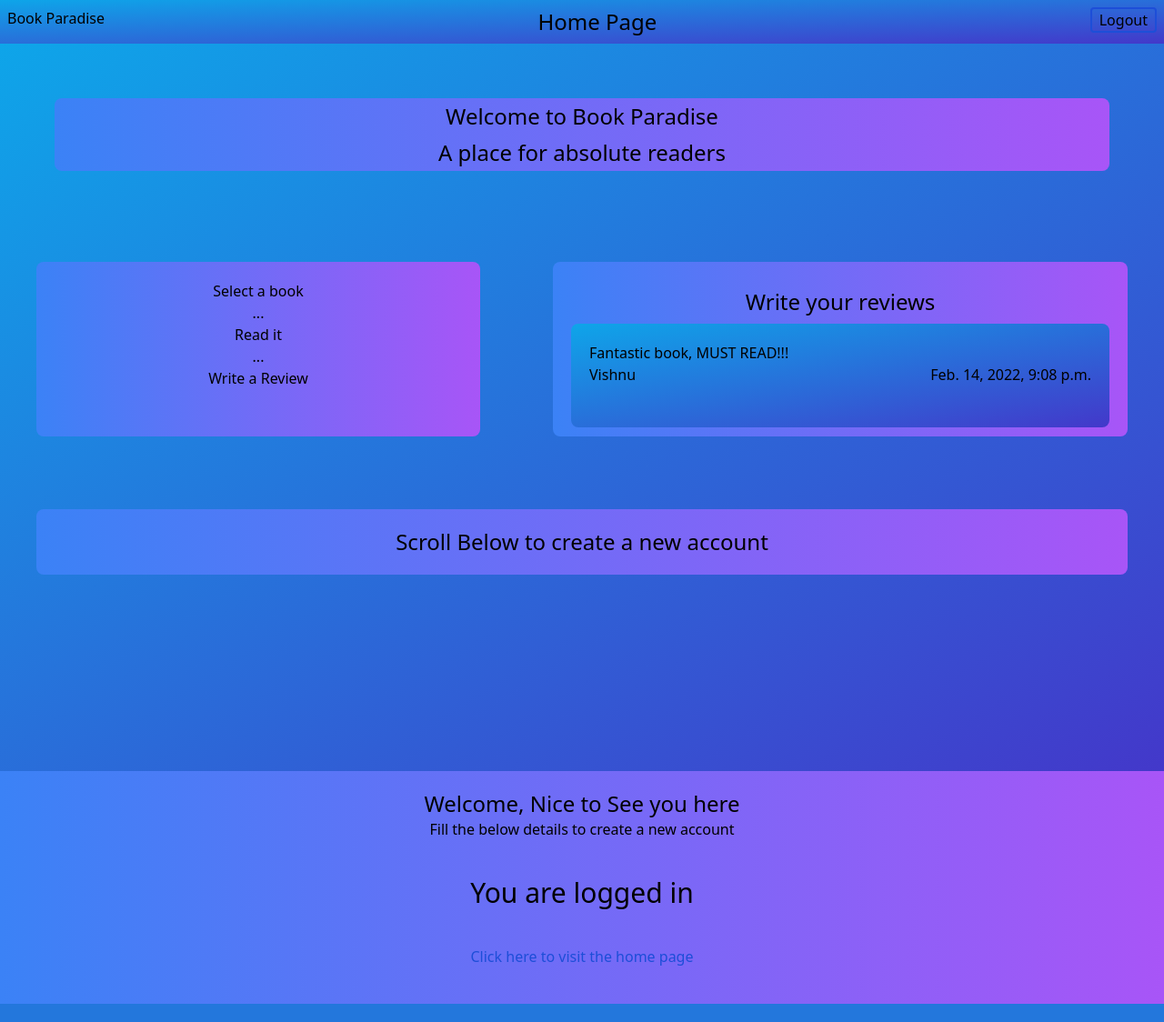
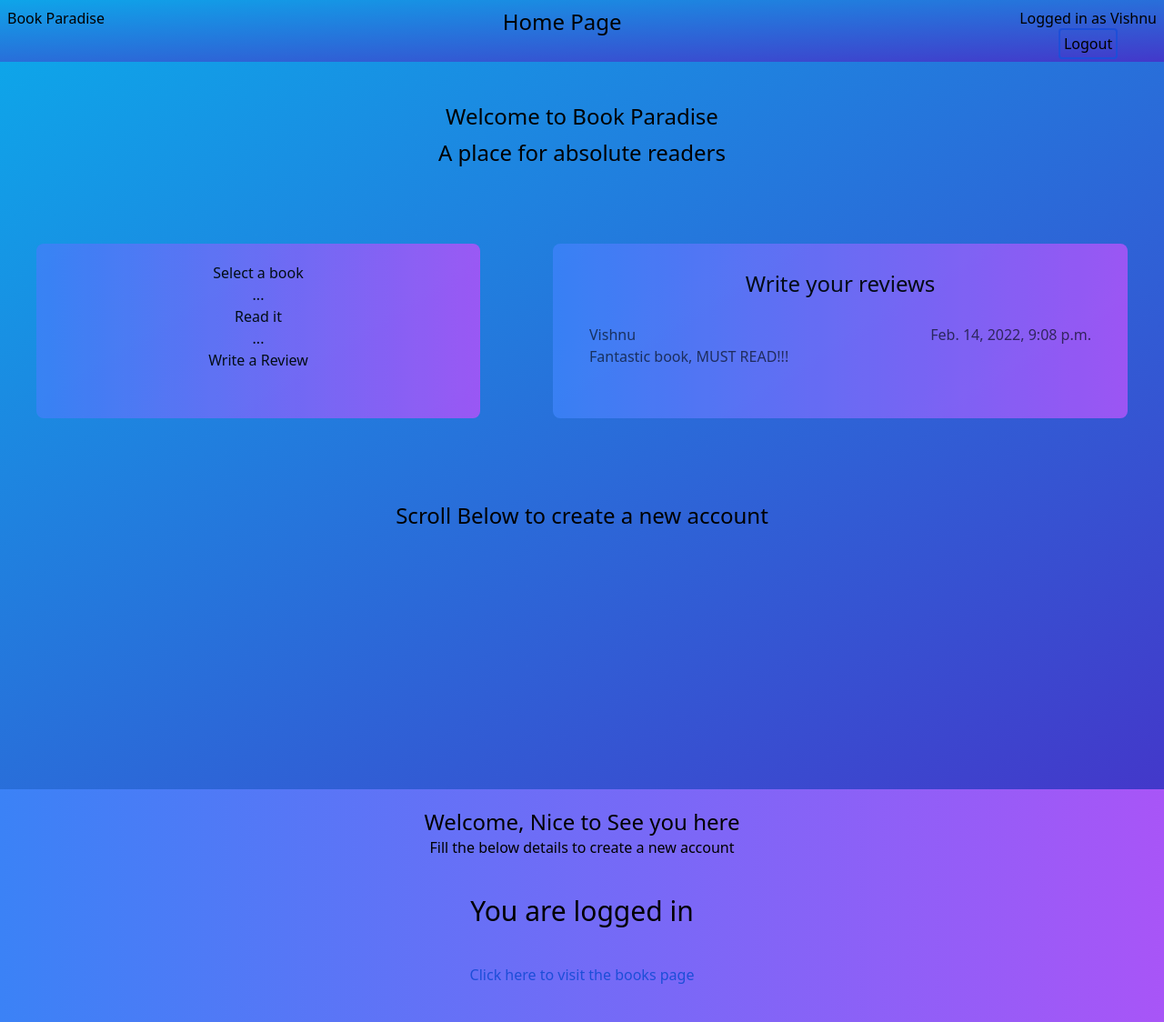
Before and after one commit to Vishnu6101/Django_Learning_Booksite, a Django app: page / in a window 1280 px wide. Shown: the whole page at 91% size. Run offline with Django 4.2, Linux system fonts and the light colour scheme; a user stored in the database is signed in; some libraries are stand-ins or nearby versions.

Commit message:
styling done

```diff
--- a/bookstore/bookstore/settings.py
+++ b/bookstore/bookstore/settings.py
@@ -26,8 +26,7 @@
 SECRET_KEY = os.environ.get('DJANGO_SECRET_KEY', 'w=%^^--q6lx1%51@x*j_#urc$$b%gmag5b82gcb180q59x629{q.bE"/FQ_Tr%VW#Q|N#qHxNb')
 
 # SECURITY WARNING: don't run with debug turned on in production!
-# DEBUG = os.environ.get('DJANGO_DEBUG', '') == 'True'
-DEBUG = True
+DEBUG = os.environ.get('DJANGO_DEBUG', '') == 'True'
 
 ALLOWED_HOSTS = ['booksite-corner.herokuapp.com', 'localhost']
 
--- a/bookstore/registration/templates/registration/register.html
+++ b/bookstore/registration/templates/registration/register.html
@@ -11,31 +11,31 @@
 {% block content %}
 <div class="h-screen text-center bg-gradient-to-br from-sky-500 to-indigo-700">
     <div class="text-2xl p-10">
-        <div class="bg-gradient-to-r from-blue-500 to-purple-500 m-5 rounded-lg">
+        <div class="bg-transparent">
             <p class="py-1">Welcome to Book Paradise</p>
             <p class="py-1">A place for absolute readers</p>
         </div>
     </div>
     <div class="flex">
-        <div class="box-border w-60 m-10 bg-gradient-to-r from-blue-500 to-purple-500 p-5 rounded-lg flex-auto w-32">
+        <div class="box-border w-60 m-10 bg-gradient-to-r from-blue-500 to-purple-500 p-5 rounded-lg flex-auto w-32 opacity-90">
             <p>Select a book</p>
             <p>...</p>
             <p>Read it</p>
             <p>...</p>
             <p>Write a Review</p>
         </div>
-        <div class="box-border h-48 w-96 rounded-lg m-10 bg-gradient-to-r from-blue-500 to-purple-500 p-5 flex-auto w-64">
+        <div class="box-border h-48 w-96 rounded-lg m-10 bg-gradient-to-r from-blue-500 to-purple-500 p-5 flex-auto w-64 opacity-90">
             <p class="m-2 text-2xl">Write your reviews</p>
-            <div class="box-border bg-gradient-to-br from-sky-500 to-indigo-700 rounded-lg h-3/4 text-center p-5">
-                <p class="text-1xl text-left">Fantastic book, MUST READ!!!</p>
+            <div class="box-border h-3/4 text-center p-5 animate-pulse">
                 <div class="flex justify-between">
                     <p>Vishnu</p>
                     <p>Feb. 14, 2022, 9:08 p.m.</p>
                   </div>
+                  <p class="text-1xl text-left">Fantastic book, MUST READ!!!</p>
             </div>
         </div>
     </div>
-    <div class="text-2xl p-5 bg-gradient-to-r from-blue-500 to-purple-500 m-10 rounded-lg">
+    <div class="text-2xl p-5 bg-transparent m-10 rounded-lg animate-bounce">
         <p>Scroll Below to create a new account</p>
     </div>
 </div>
@@ -51,7 +51,7 @@
         <h1 class="text-3xl">You are logged in</h1>
     </div>
     <div class="text-center m-10">
-        <a href="{% url 'book.all' %}" class="text-blue-700 text-1xl">Click here to visit the home page</a>
+        <a href="{% url 'book.all' %}" class="text-blue-700 text-1xl">Click here to visit the books page</a>
     </div>
     {% else %}
     <form method="post" action="{% url 'user.registration' %}" class="w-fit bg-gradient-to-br from-sky-500 to-indigo-700 p-5 mx-auto rounded-lg mt-10">
@@ -73,13 +73,13 @@
                 <div class="mx-auto mr-3"><label for="username">Confirm Password : </label></div>
                 <div><input type="password" name="password2" class="ml-5" required></div>
             </div>
-            <div class="w-1/2 mx-auto text-center border border-blue-700 rounded-lg bg-blue-200 mt-2">
+            <div class="w-fit mx-auto text-center border border-blue-700 rounded-lg bg-transparent mt-2 hover:border-2 px-2">
                 <input type="submit" value="Register">
             </div>
         </div>
     {% endif %}
     </form>
-    <div class="my-10 text-center text-2xl">
+    <div class="my-10 text-center text-2xl animate-bounce">
         {% for message in messages %}
             <p>{{ message }}</p>
         {% endfor %}
--- a/bookstore/registration/views.py
+++ b/bookstore/registration/views.py
@@ -20,10 +20,9 @@
             msg = "Passwords are not matching, Please check"
             messages.error(request, msg)
         else:
-            user = User.objects.create(username=username, email=email, password=password1)
+            user = User.objects.create_user(username, email, password1)
             user.save()
-            msg = "User Registered Successfully"
-            messages.success(request, msg)
+            return redirect('login')
         return redirect('user.registration')
     else:
         return render(request, 'registration/register.html')
--- a/bookstore/templates/base.html
+++ b/bookstore/templates/base.html
@@ -25,8 +25,11 @@
           </h1>
         </div>
         {% if user.is_authenticated %}
-        <div class="text-1xl border-2 border-blue-700 bg-transparent h-1/2 m-2 rounded">
-          <a href="{% url 'logout' %}" class="p-2">Logout</a>
+        <div class="bg-transparent h-full m-2">
+          <p class="mb-1">Logged in as {{ user.username }}</p>
+          <div class="text-center">
+            <a href="{% url 'logout' %}" class="border-2 border-blue-700 rounded p-1 mx-auto">Logout</a>
+          </div>
         </div>
         {% else %}
         <div class="text-1xl border-2 border-blue-700 bg-transparent h-1/2 m-2 rounded">
--- a/bookstore/templates/registration/password_reset_confirm.html
+++ b/bookstore/templates/registration/password_reset_confirm.html
@@ -14,7 +14,7 @@
     <h1 class="text-3xl">Enter new password</h1>
     <p>Please enter your new password twice so we can verify you typed it in correctly.</p>
   </div>
-  <form method="post" class="w-fit bg-blue-500 p-5 mx-auto rounded-lg mt-10">
+  <form method="post" class="w-fit bg-gradient-to-br from-sky-500 to-indigo-700 p-5 mx-auto rounded-lg mt-10">
     {% csrf_token %}
     <div class="flex justify-between my-2">
       <label for="new_password1" class="mx-2">New Password</label>
@@ -24,11 +24,11 @@
         <label for="new_password2" class="mx-2">Confirm New Password</label>
         {{ form.new_password2 }}
     </div>
-    <div class="w-fit mx-auto text-center border border-blue-700 rounded-lg bg-blue-200 mt-5">
+    <div class="w-fit mx-auto text-center border border-blue-700 rounded-lg bg-transparent hover:border-2 mt-5">
       <input type="submit" value="Change Password" class="px-2">
     </div>
   </form>
-  <div class="w-fit mt-10 m-auto p-5 border border-blue-700 rounded-lg">
+  <div class="w-fit mt-10 m-auto p-5 border border-blue-700 rounded-lg hover:border-2">
     <p class="text-2xl">Note</p>
     <ul>
       <li>Your password can’t be too similar to your other personal information.</li>
--- a/bookstore/templates/registration/password_reset_form.html
+++ b/bookstore/templates/registration/password_reset_form.html
@@ -9,7 +9,7 @@
 {% endblock %}
 
 {% block content %}
-  <form method="post" class="w-fit bg-blue-500 p-5 mx-auto rounded-lg mt-10">
+  <form method="post" class="w-fit bg-gradient-to-br from-sky-500 to-indigo-700 p-5 mx-auto rounded-lg mt-10">
     {% csrf_token %}
     <div class="flex justify-between">
       <p>
@@ -17,7 +17,7 @@
         <input type="email" name="email" autocomplete="email" maxlength="254" required="" id="id_email" class="rounded px-1">
       </p>
     </div>
-    <div class="w-fit mx-auto text-center border border-blue-700 rounded-lg bg-blue-200 mt-2">
+    <div class="w-fit mx-auto text-center border border-blue-700 rounded-lg bg-transparent hover:border-2 mt-2">
       <input type="submit" value="Reset Password" class="px-2">
     </div>
   </form>
```
Also changed, not shown: bookstore/db.sqlite3.
